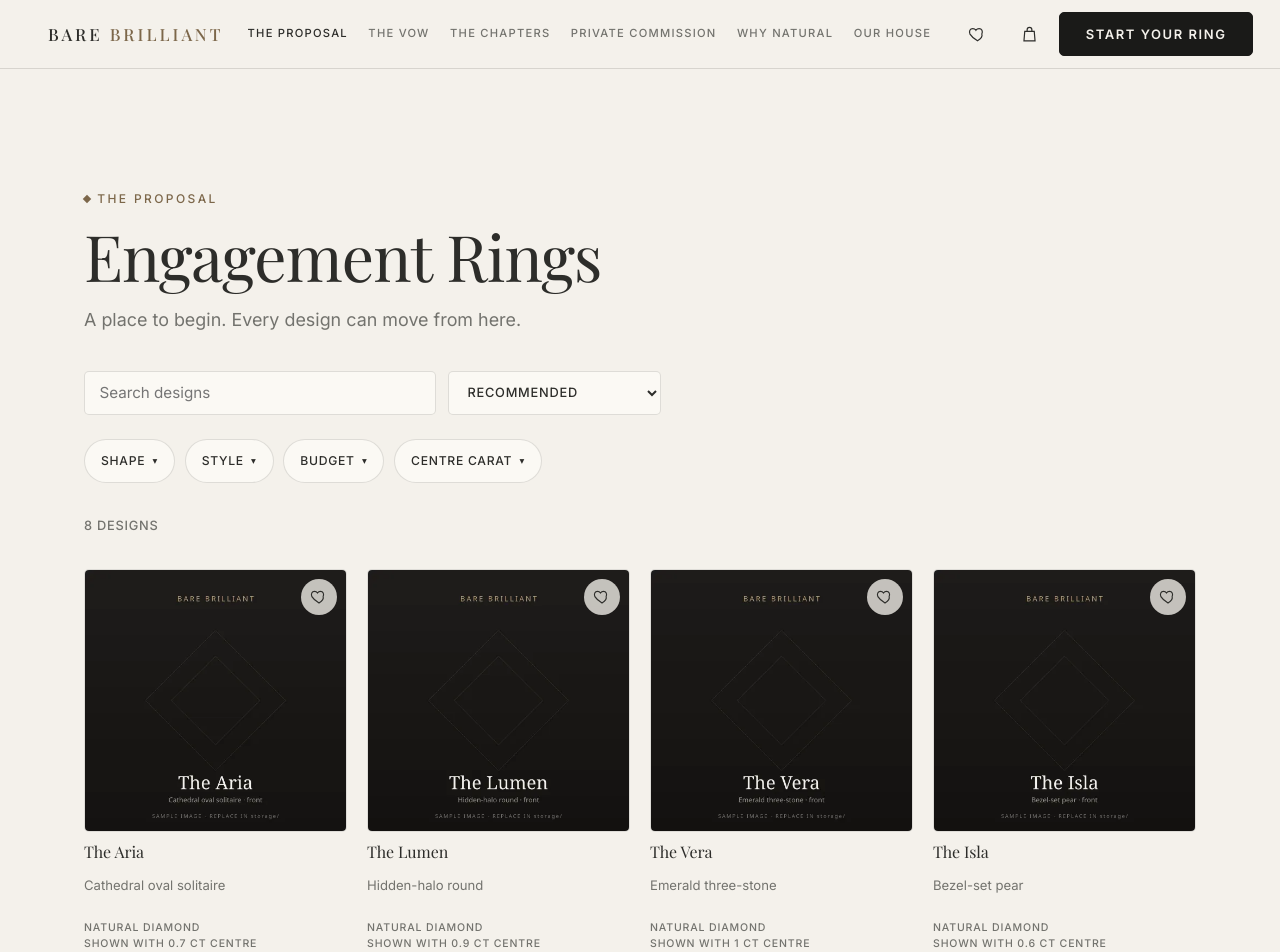
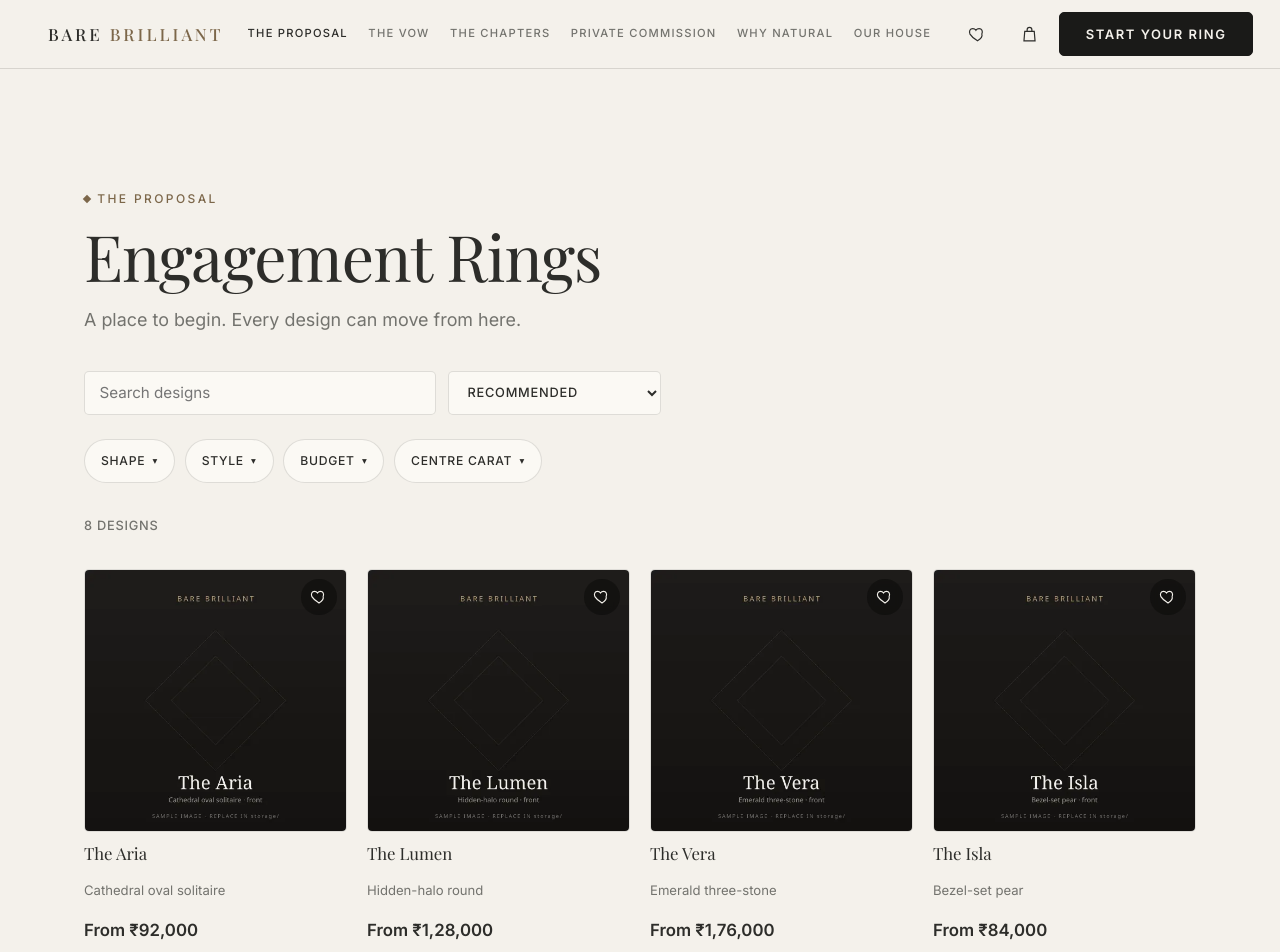
Before and after one commit to vKrypto/barebrilliant, a React (Vite) app in the folder storefront/: page /the-proposal/engagement-rings in a window 1280 px wide. Shown: the top 952 px of the page. Built offline with nearby package versions, Linux system fonts and the light colour scheme; a web font is replaced by a local one.

Commit message:
Auto Syncing: Auto commit

```diff
--- a/storefront/src/catalog.css
+++ b/storefront/src/catalog.css
@@ -228,22 +228,24 @@
   place-items: center;
   border: none;
   border-radius: 999px;
-  background: color-mix(in srgb, var(--bb-cream) 78%, transparent);
-  color: var(--bb-tx-d);
+  /* Sits on a light product photo regardless of page theme, so the badge
+     stays a dark scrim with a light glyph rather than following --bb-text. */
+  background: color-mix(in srgb, var(--bb-ink) 55%, transparent);
+  color: var(--bb-cream);
   cursor: pointer;
   backdrop-filter: blur(4px);
 }
 .bb-pcard__heart[data-saved="true"] {
-  color: var(--bb-gold-d);
+  color: var(--bb-gold-l);
 }
 .bb-pcard__body {
-  padding-top: 0.6rem;
+  padding-top: 0.7rem;
   display: flex;
   flex-direction: column;
-  gap: 0.2rem;
+  gap: 0.3rem;
 }
 .bb-pcard__name {
-  font: 400 1rem/1.2 var(--bb-serif);
+  font: 400 1.05rem/1.25 var(--bb-serif);
   transition: color 0.15s ease;
 }
 .bb-pcard__link:hover .bb-pcard__name,
@@ -255,21 +257,25 @@
   font: 400 0.82rem/1.3 var(--bb-sans);
   color: var(--bb-text-muted);
 }
-.bb-pcard__meta {
-  display: flex;
-  flex-wrap: wrap;
-  gap: 0.15rem 0.6rem;
-  font: 500 0.66rem/1.3 var(--bb-sans);
-  letter-spacing: 0.08em;
-  text-transform: uppercase;
-  color: var(--bb-text-muted);
-}
 .bb-pcard__price {
   display: flex;
   align-items: center;
   gap: 0.35rem;
-  font: 500 0.92rem/1.3 var(--bb-sans);
+  font: 700 1.05rem/1.3 var(--bb-sans);
   color: var(--bb-text);
+  margin-top: 0.15rem;
+}
+.bb-pcard__meta {
+  display: flex;
+  flex-wrap: wrap;
+  align-items: center;
+  gap: 0.3rem;
+  font: 500 0.78rem/1.3 var(--bb-sans);
+  color: var(--bb-text-muted);
+}
+.bb-pcard__meta span + span::before {
+  content: "\00b7";
+  margin-right: 0.3rem;
 }
 .bb-pcard__arrow {
   opacity: 0;
--- a/storefront/src/components/ProductCard.jsx
+++ b/storefront/src/components/ProductCard.jsx
@@ -63,13 +63,13 @@ export default function ProductCard({ product, source = "engagement-listing" })
         <div className="bb-pcard__body">
           <h3 className="bb-pcard__name">{product.name}</h3>
           <p className="bb-pcard__descriptor">{product.descriptor}</p>
+          <p className="bb-pcard__price">
+            {fromPrice(product.price_from)}
+            <span className="bb-pcard__arrow" aria-hidden="true">→</span>
+          </p>
           <p className="bb-pcard__meta">
             <span>Natural Diamond</span>
             {product.centre_carat_shown ? <span>Shown with {product.centre_carat_shown} ct centre</span> : null}
-          </p>
-          <p className="bb-pcard__price">
-            {fromPrice(product.price_from)}
-            <span className="bb-pcard__arrow" aria-hidden="true">→</span>
           </p>
         </div>
       </Link>
```
